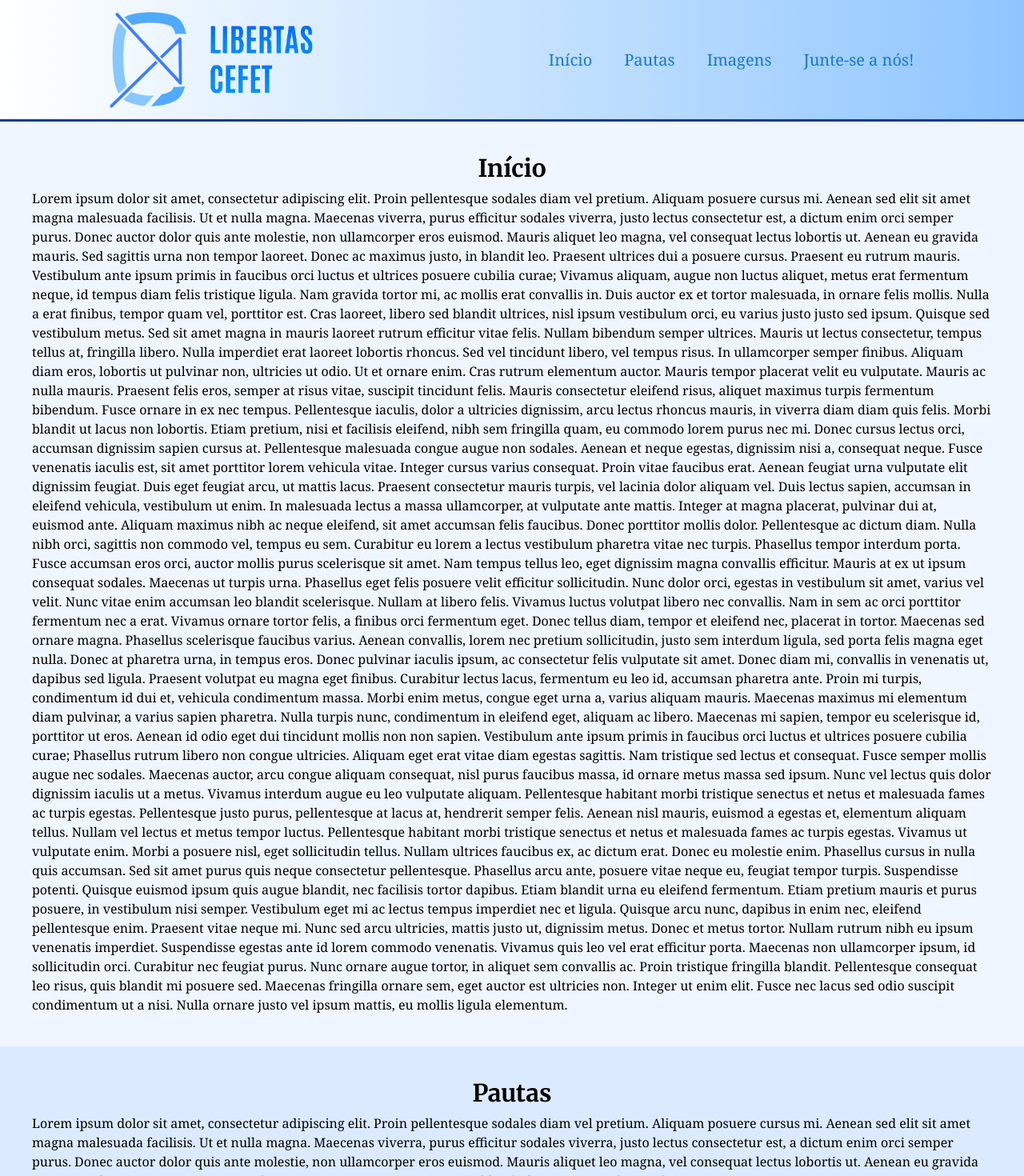
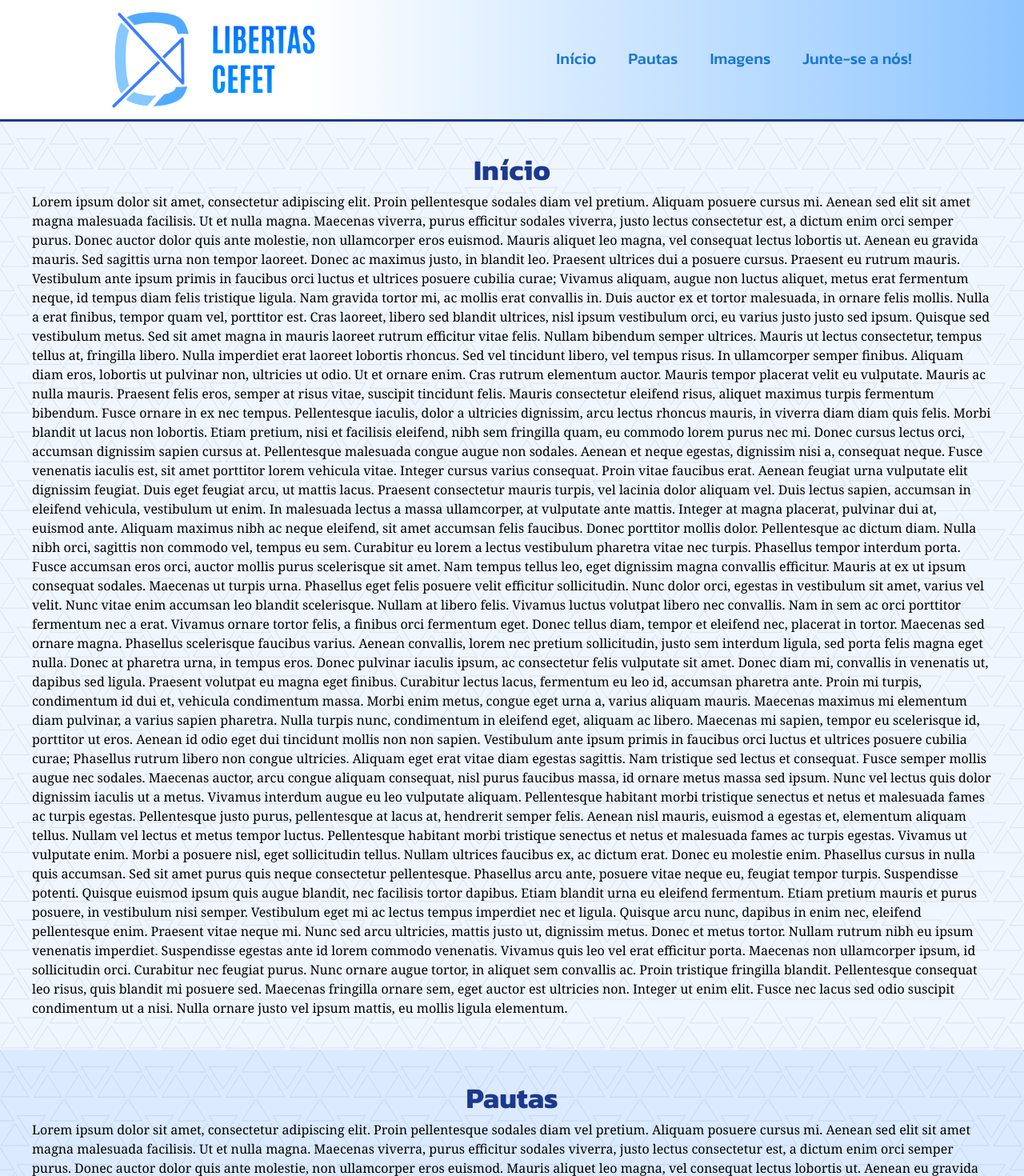
Before and after one commit to YohananBoy/LIBERTAS-CEFET, a Next.js app: page / in a window 1280 px wide. Shown: the top 1470 px of the page at 80% size. Built offline with nearby package versions, Linux system fonts and the light colour scheme; what @mui/material-nextjs would draw is missing.

Commit message:
feat: mudando a fonte do menu e dos títulos, mudando padrão do brackground nas sessões

```diff
--- a/src/app/_components/header.tsx
+++ b/src/app/_components/header.tsx
@@ -3,7 +3,7 @@ import Menu from "./menu";
 
 export default function Header() {
   return (
-    <header className="sticky top-0 z-50 flex h-40 flex-col items-center justify-around gap-5 border-b-3 border-blue-900 bg-linear-to-b from-white to-blue-300 md:h-38 md:flex-row md:bg-linear-to-r">
+    <header className="sticky top-0 z-50 flex h-40 flex-col items-center justify-around gap-5 border-b-3 border-blue-900 bg-linear-to-b from-white from-50% to-blue-300 md:h-38 md:flex-row md:bg-linear-to-r md:from-30%">
       <Link href="/">
         <img
           src="\images\libertas-cefet-logo.png"
--- a/src/app/_components/menu.tsx
+++ b/src/app/_components/menu.tsx
@@ -1,18 +1,42 @@
 import Link from "@mui/material/Link";
+import { Kanit } from "next/font/google";
+
+const kanit = Kanit({
+  subsets: ["latin"],
+  weight: ["500"],
+});
 
 export default function Menu() {
   return (
-    <nav className="flex flex-row gap-5 text-lg md:gap-10 md:text-xl">
-      <Link href="#inicio" underline="hover">
+    <nav
+      className={`flex flex-row gap-5 text-lg md:gap-10 md:text-xl ${kanit.className}`}
+    >
+      <Link
+        href="#inicio"
+        underline="hover"
+        className="text-blue-900 no-underline hover:border-b-4 hover:text-blue-500 md:pb-1"
+      >
         Início
       </Link>
-      <Link href="#pautas" underline="hover">
+      <Link
+        href="#pautas"
+        underline="hover"
+        className="text-blue-900 no-underline hover:border-b-4 hover:text-blue-500 md:pb-1"
+      >
         Pautas
       </Link>
-      <Link href="#imagens" underline="hover">
+      <Link
+        href="#imagens"
+        underline="hover"
+        className="text-blue-900 no-underline hover:border-b-4 hover:text-blue-500 md:pb-1"
+      >
         Imagens
       </Link>
-      <Link href="#junte-se" underline="hover">
+      <Link
+        href="#junte-se"
+        underline="hover"
+        className="text-blue-900 no-underline hover:border-b-4 hover:text-blue-500 md:pb-1"
+      >
         Junte-se a nós!
       </Link>
     </nav>
--- a/src/app/layout.tsx
+++ b/src/app/layout.tsx
@@ -1,7 +1,7 @@
 import "~/styles/globals.css";
 
 import { type Metadata } from "next";
-import { Merriweather, Noto_Serif } from "next/font/google";
+import { Merriweather, Noto_Serif, Kanit } from "next/font/google";
 
 import { TRPCReactProvider } from "~/trpc/react";
 import { AppRouterCacheProvider } from "@mui/material-nextjs/v15-appRouter";
@@ -22,6 +22,11 @@ const notoSerif = Noto_Serif({
   weight: ["400", "700"],
 });
 
+const kanit = Kanit({
+  subsets: ["latin"],
+  weight: ["400"],
+});
+
 export default function RootLayout({
   children,
 }: Readonly<{ children: React.ReactNode }>) {
--- a/src/app/page.tsx
+++ b/src/app/page.tsx
@@ -1,21 +1,28 @@
 import Button from "@mui/material/Button";
 import Header from "./_components/header";
 import Imagens from "./_components/imagens";
-import { Merriweather } from "next/font/google";
+import { Merriweather, Kanit } from "next/font/google";
 
 const merriweather = Merriweather({
   subsets: ["latin"],
   weight: ["700"],
 });
+const kanit = Kanit({
+  subsets: ["latin"],
+  weight: ["700"],
+});
+
 export default function Home() {
   return (
     <main className="">
       <Header></Header>
       <section
         id="inicio"
-        className="flex scroll-mt-40 flex-col items-center justify-center bg-blue-50 p-10 md:scroll-mt-38"
+        className="flex scroll-mt-40 flex-col items-center justify-center bg-blue-50 bg-[url(/images/background.png)] bg-size-[5em] bg-repeat-round p-10 md:scroll-mt-38"
       >
-        <h2 className={`pb-2 text-3xl ${merriweather.className}`}>Início</h2>
+        <h2 className={`pb-2 text-4xl text-blue-900 ${kanit.className}`}>
+          Início
+        </h2>
         <p>
           Lorem ipsum dolor sit amet, consectetur adipiscing elit. Proin
           pellentesque sodales diam vel pretium. Aliquam posuere cursus mi.
@@ -119,9 +126,11 @@ export default function Home() {
       </section>
       <section
         id="pautas"
-        className="flex scroll-mt-40 flex-col items-center justify-center bg-blue-100 p-10 md:scroll-mt-38"
+        className="flex scroll-mt-40 flex-col items-center justify-center bg-blue-100 bg-[url(/images/background.png)] bg-size-[5em] bg-repeat-round p-10 md:scroll-mt-38"
       >
-        <h2 className={`pb-2 text-3xl ${merriweather.className}`}>Pautas</h2>
+        <h2 className={`pb-2 text-4xl text-blue-900 ${kanit.className}`}>
+          Pautas
+        </h2>
         <p>
           Lorem ipsum dolor sit amet, consectetur adipiscing elit. Proin
           pellentesque sodales diam vel pretium. Aliquam posuere cursus mi.
@@ -225,20 +234,22 @@ export default function Home() {
       </section>
       <section
         id="imagens"
-        className="flex scroll-mt-40 flex-col items-center justify-center bg-blue-200 p-10 md:scroll-mt-38"
+        className="flex scroll-mt-40 flex-col items-center justify-center bg-blue-200 bg-[url(/images/background.png)] bg-size-[5em] bg-repeat-round p-10 md:scroll-mt-38"
       >
-        <h2 className={`pb-2 text-3xl ${merriweather.className}`}>Imagens</h2>
+        <h2 className={`pb-5 text-4xl text-blue-900 ${kanit.className}`}>
+          Imagens
+        </h2>
         <Imagens></Imagens>
       </section>
       <section
         id="junte-se"
-        className="flex scroll-mt-40 flex-col items-center justify-center gap-5 bg-blue-300 p-10 md:scroll-mt-38"
+        className="flex scroll-mt-40 flex-col items-center justify-center gap-5 bg-blue-300 bg-[url(/images/background.png)] bg-size-[5em] bg-repeat-round p-10 md:scroll-mt-38"
       >
-        <h2 className={`pb-2 text-3xl ${merriweather.className}`}>
+        <h2 className={`text-4xl text-blue-900 ${kanit.className}`}>
           Junte-se a nós
         </h2>
 
-        <p>Clique aqui para se afiliar a gente!</p>
+        <p className="text-blue-600">Clique aqui para se afiliar a gente!</p>
         <Button
           variant="contained"
           href="https://docs.google.com/forms/d/e/1FAIpQLSdyRTSdxZSwVULfxrlAjU0I8pMZQt6cH1yFnHx22dhBjul-XQ/viewform?usp=send_form"
```
Also changed, not shown: public/images/background.png (added).
